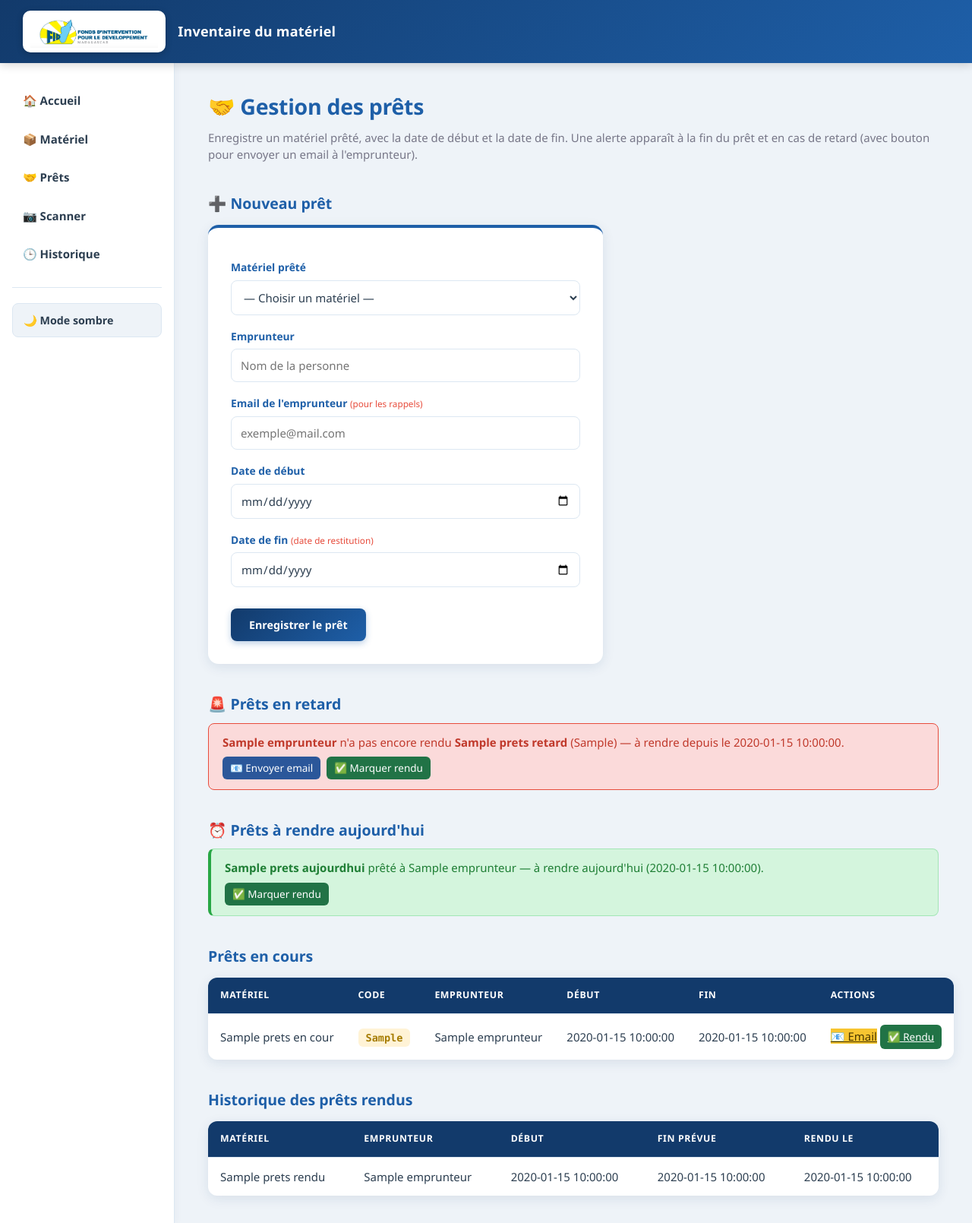
After one commit to ursullah2006/inventaire-fid, a Flask app: template templates/prets.html in a window 1280 px wide. The commit adds this page. Shown: the whole page at 76% size. Run offline with Flask 3, Linux system fonts and the light colour scheme; the template is opened without the code that fills it: most values are stand-ins (such as "Sample title", 1, 10 or a date in 2020); parts of the project's set-up code (start-up, migrations or seed data) failed here and were passed over; some libraries are stand-ins or nearby versions.

Commit message:
Ajout gestion des prêts, alertes stock 1/6 et envoi d'emails

```diff
--- a/app.py
+++ b/app.py
@@ -1,7 +1,9 @@
 import os
 import io
 import sqlite3
-from datetime import datetime, timedelta, timezone
+import smtplib
+from email.message import EmailMessage
+from datetime import datetime, timedelta, timezone, date
 from functools import wraps
 
 from flask import Flask, render_template, request, redirect, url_for, flash, session, send_file
@@ -23,6 +25,14 @@ else:
 
 STATUTS = ["En service", "En réparation", "Affecté", "Hors service", "Perdu/volé"]
 FUSEAU_MADAGASCAR = timezone(timedelta(hours=3))
+
+# Configuration SMTP pour l'envoi d'emails (à remplir via les variables d'environnement)
+SMTP_HOST = os.environ.get("SMTP_HOST", "")
+SMTP_PORT = int(os.environ.get("SMTP_PORT", "587"))
+SMTP_USER = os.environ.get("SMTP_USER", "")
+SMTP_PASS = os.environ.get("SMTP_PASS", "")
+EMAIL_FROM = os.environ.get("EMAIL_FROM", SMTP_USER)
+SMTP_ACTIF = bool(SMTP_HOST and SMTP_USER and SMTP_PASS)
 
 
 class PGConnection:
@@ -112,6 +122,26 @@ def init_db():
             date_action TEXT
         )
     """)
+    conn.execute(f"""
+        CREATE TABLE IF NOT EXISTS prets (
+            id {cle},
+            materiel_id INTEGER,
+            code_immo TEXT,
+            nom_materiel TEXT,
+            emprunteur TEXT NOT NULL,
+            email_emprunteur TEXT,
+            date_debut TEXT,
+            date_fin TEXT,
+            date_retour TEXT,
+            statut TEXT DEFAULT 'En cours'
+        )
+    """)
+
+    cols = [r["name"] for r in conn.execute("PRAGMA table_info(materiel)").fetchall()]
+    if "quantite" not in cols:
+        conn.execute("ALTER TABLE materiel ADD COLUMN quantite INTEGER DEFAULT 1")
+    if "quantite_initiale" not in cols:
+        conn.execute("ALTER TABLE materiel ADD COLUMN quantite_initiale INTEGER DEFAULT 1")
 
     nb_users = conn.execute("SELECT COUNT(*) AS total FROM users").fetchone()["total"]
     if nb_users == 0:
@@ -134,6 +164,58 @@ def log_historique(materiel_id, code_immo, nom_materiel, action, details=""):
           session.get("username", "?"), maintenant))
     conn.commit()
     conn.close()
+
+
+def envoyer_email(adresse, sujet, corps):
+    """Envoie un email et renvoie (ok, message)."""
+    if not SMTP_ACTIF:
+        return False, "Email non configuré. Renseigne les variables SMTP_HOST, SMTP_USER, SMTP_PASS."
+    if not adresse:
+        return False, "Aucune adresse email enregistrée pour cette personne."
+    try:
+        msg = EmailMessage()
+        msg["From"] = EMAIL_FROM
+        msg["To"] = adresse
+        msg["Subject"] = sujet
+        msg.set_content(corps)
+        with smtplib.SMTP(SMTP_HOST, SMTP_PORT, timeout=20) as serveur:
+            serveur.ehlo()
+            if serveur.has_extn("starttls"):
+                serveur.starttls()
+                serveur.ehlo()
+            serveur.login(SMTP_USER, SMTP_PASS)
+            serveur.send_message(msg)
+        return True, f"Email envoyé à {adresse}."
+    except Exception as e:
+        return False, f"Erreur lors de l'envoi de l'email : {e}"
+
+
+def prets_en_cours():
+    """Tous les prêts non rendus, enrichis du statut retard/aujourd'hui."""
+    conn = get_db_connection()
+    prets = conn.execute("SELECT * FROM prets WHERE statut != 'Rendu' ORDER BY date_fin").fetchall()
+    conn.close()
+    aujourd_hui = date.today()
+    resultats = []
+    for p in prets:
+        fin = datetime.strptime(p["date_fin"], "%Y-%m-%d").date() if p["date_fin"] else None
+        stats = {"en_retard": bool(fin and fin < aujourd_hui),
+                 "aujourdhui": bool(fin and fin == aujourd_hui)}
+        resultats.append((p, stats))
+    return resultats
+
+
+def alertes_stock():
+    """Matériels dont il ne reste qu'1/6 du stock initial."""
+    conn = get_db_connection()
+    items = conn.execute("""
+        SELECT * FROM materiel
+        WHERE quantite > 0 AND quantite_initiale > 0
+          AND quantite <= (quantite_initiale / 6)
+        ORDER BY quantite ASC
+    """).fetchall()
+    conn.close()
+    return items
 
 
 def login_required(f):
@@ -259,9 +341,14 @@ def accueil():
         ORDER BY materiel.id DESC LIMIT 5
     """).fetchall()
     conn.close()
+
+    prets_alertes = prets_en_cours()
+    stocks = alertes_stock()
+
     return render_template(
         "accueil.html", nb_categories=nb_categories, nb_materiel=nb_materiel,
-        repartition=repartition, max_nb=max_nb, derniers=derniers
+        repartition=repartition, max_nb=max_nb, derniers=derniers,
+        prets_alertes=prets_alertes, stocks=stocks
     )
 
 
@@ -404,12 +491,14 @@ def materiel_ajouter(categorie_id):
         statut = request.form.get("statut", "En service")
         responsable = request.form.get("responsable", "")
         fournisseur = request.form.get("fournisseur", "")
+        quantite = int(request.form.get("quantite", 1) or 1)
+        quantite_initiale = int(request.form.get("quantite_initiale", quantite) or quantite)
 
         try:
             nouveau_id = inserer(conn, """
-                INSERT INTO materiel (categorie_id, type, code_immo, prix, projet, nom, date_materiel, statut, responsable, fournisseur)
-                VALUES (?, ?, ?, ?, ?, ?, ?, ?, ?, ?)
-            """, (categorie_id, type_, code_immo, prix, projet, nom, date_materiel, statut, responsable, fournisseur))
+                INSERT INTO materiel (categorie_id, type, code_immo, prix, projet, nom, date_materiel, statut, responsable, fournisseur, quantite, quantite_initiale)
+                VALUES (?, ?, ?, ?, ?, ?, ?, ?, ?, ?, ?, ?)
+            """, (categorie_id, type_, code_immo, prix, projet, nom, date_materiel, statut, responsable, fournisseur, quantite, quantite_initiale))
             conn.commit()
             conn.close()
             log_historique(nouveau_id, code_immo, nom, "Ajout", f"Matériel ajouté dans '{categorie['nom']}'")
@@ -441,13 +530,15 @@ def materiel_modifier(categorie_id, id):
         statut = request.form.get("statut", "En service")
         responsable = request.form.get("responsable", "")
         fournisseur = request.form.get("fournisseur", "")
+        quantite = int(request.form.get("quantite", 1) or 1)
+        quantite_initiale = int(request.form.get("quantite_initiale", quantite) or quantite)
 
         try:
             conn.execute("""
                 UPDATE materiel
-                SET type=?, code_immo=?, prix=?, projet=?, nom=?, date_materiel=?, statut=?, responsable=?, fournisseur=?
+                SET type=?, code_immo=?, prix=?, projet=?, nom=?, date_materiel=?, statut=?, responsable=?, fournisseur=?, quantite=?, quantite_initiale=?
                 WHERE id=?
-            """, (type_, code_immo, prix, projet, nom, date_materiel, statut, responsable, fournisseur, id))
+            """, (type_, code_immo, prix, projet, nom, date_materiel, statut, responsable, fournisseur, quantite, quantite_initiale, id))
             conn.commit()
             conn.close()
             log_historique(id, code_immo, nom, "Modification", f"Statut: {statut}, Responsable: {responsable or '-'}")
@@ -487,6 +578,122 @@ def historique():
     logs = conn.execute("SELECT * FROM historique ORDER BY id DESC LIMIT 300").fetchall()
     conn.close()
     return render_template("historique.html", logs=logs)
+
+
+# ---------- GESTION DES PRETS ----------
+
+@app.route("/prets")
+@login_required
+def prets():
+    conn = get_db_connection()
+    materiels = conn.execute("SELECT id, code_immo, nom FROM materiel ORDER BY nom").fetchall()
+    prets = conn.execute("SELECT * FROM prets ORDER BY date_fin DESC, id DESC").fetchall()
+    conn.close()
+
+    prets_retard = []
+    prets_aujourdhui = []
+    prets_en_cours_liste = []
+    prets_rendus = []
+    aujourd_hui = date.today()
+    for p in prets:
+        fin = datetime.strptime(p["date_fin"], "%Y-%m-%d").date() if p["date_fin"] else None
+        if p["statut"] == "Rendu":
+            prets_rendus.append(p)
+        else:
+            prets_en_cours_liste.append(p)
+            if fin and fin < aujourd_hui:
+                prets_retard.append(p)
+            if fin and fin == aujourd_hui:
+                prets_aujourdhui.append(p)
+
+    return render_template(
+        "prets.html", materiels=materiels, prets_en_cours=prets_en_cours_liste,
+        prets_rendus=prets_rendus, prets_retard=prets_retard,
+        prets_aujourdhui=prets_aujourdhui
+    )
+
+
+@app.route("/prets/ajouter", methods=["POST"])
+@login_required
+def prets_ajouter():
+    materiel_id = request.form["materiel_id"]
+    emprunteur = request.form["emprunteur"].strip()
+    email_emprunteur = request.form["email_emprunteur"].strip()
+    date_debut = request.form["date_debut"]
+    date_fin = request.form["date_fin"]
+
+    if not emprunteur:
+        flash("Indique le nom de l'emprunteur.", "erreur")
+        return redirect(url_for("prets"))
+
+    conn = get_db_connection()
+    materiel = conn.execute("SELECT * FROM materiel WHERE id = ?", (materiel_id,)).fetchone()
+    if materiel is None:
+        conn.close()
+        flash("Matériel introuvable.", "erreur")
+        return redirect(url_for("prets"))
+
+    inserer(conn, """
+        INSERT INTO prets (materiel_id, code_immo, nom_materiel, emprunteur, email_emprunteur, date_debut, date_fin, statut)
+        VALUES (?, ?, ?, ?, ?, ?, ?, 'En cours')
+    """, (materiel_id, materiel["code_immo"], materiel["nom"], emprunteur, email_emprunteur, date_debut, date_fin))
+    conn.commit()
+    conn.close()
+    log_historique(materiel["id"], materiel["code_immo"], materiel["nom"], "Prêt",
+                   f"Prêté à {emprunteur} du {date_debut} au {date_fin}")
+    flash(f"Prêt enregistré : {materiel['nom']} → {emprunteur} jusqu'au {date_fin}.", "succes")
+    return redirect(url_for("prets"))
+
+
+@app.route("/prets/rendre/<int:id>")
+@login_required
+def prets_rendre(id):
+    conn = get_db_connection()
+    pret = conn.execute("SELECT * FROM prets WHERE id = ?", (id,)).fetchone()
+    if pret:
+        aujourd_hui = date.today().isoformat()
+        conn.execute("UPDATE prets SET statut = 'Rendu', date_retour = ? WHERE id = ?", (aujourd_hui, id))
+        conn.commit()
+        log_historique(pret["materiel_id"], pret["code_immo"], pret["nom_materiel"], "Retour",
+                       f"Retour par {pret['emprunteur']} le {aujourd_hui}")
+        flash(f"Retour enregistré pour {pret['nom_materiel']} ({pret['emprunteur']}).", "succes")
+        en_retard = (pret["date_fin"] and pret["date_fin"] < aujourd_hui)
+        if pret["email_emprunteur"] and en_retard:
+            ok, m = envoyer_email(
+                pret["email_emprunteur"],
+                f"Retour enregistré - {pret['nom_materiel']}",
+                f"Bonjour {pret['emprunteur']},\n\nLe matériel {pret['nom_materiel']} "
+                f"(code {pret['code_immo']}) a bien été rendu le {aujourd_hui}.\nMerci."
+            )
+            flash(m, "succes" if ok else "erreur")
+    conn.close()
+    return redirect(url_for("prets"))
+
+
+@app.route("/prets/email/<int:id>")
+@login_required
+def prets_email(id):
+    conn = get_db_connection()
+    pret = conn.execute("SELECT * FROM prets WHERE id = ?", (id,)).fetchone()
+    conn.close()
+    if not pret:
+        flash("Prêt introuvable.", "erreur")
+        return redirect(url_for("prets"))
+
+    if pret["statut"] == "Rendu":
+        sujet = f"Reçu pour la restitution - {pret['nom_materiel']}"
+        corps = (f"Bonjour {pret['emprunteur']},\n\n"
+                 f"Ceci est une confirmation : le matériel {pret['nom_materiel']} "
+                 f"(code {pret['code_immo']}) a été rendu le {pret['date_retour']}.\n")
+    else:
+        sujet = f"Rappel : rendre {pret['nom_materiel']}"
+        corps = (f"Bonjour {pret['emprunteur']},\n\n"
+                 f"Tu as emprunté le matériel : {pret['nom_materiel']} (code {pret['code_immo']}).\n"
+                 f"Date de début : {pret['date_debut']}\nDate de fin prévue : {pret['date_fin']}\n\n"
+                 f"Si le délai est dépassé, merci de le rendre dès que possible.\nMerci.")
+    ok, m = envoyer_email(pret["email_emprunteur"], sujet, corps)
+    flash(m, "succes" if ok else "erreur")
+    return redirect(url_for("prets"))
 
 
 # ---------- EXPORTS PAR CATEGORIE ----------
--- a/static/style.css
+++ b/static/style.css
@@ -1001,3 +1001,17 @@ tbody tr:hover {
     font-family: inherit;
     font-size: 1em;
 }
+/* ---------- ALERTES (pr?ts, retards, stock 1/6) ---------- */
+.bloc-alertes { margin: 14px 0 22px; }
+.bloc-alertes h2 { margin-bottom: 10px; }
+.alerte-retard { border: 1px solid var(--bordure-erreur, #e74c3c); }
+.alerte-stock { border: 1px solid var(--bordure-erreur, #e74c3c); }
+.alerte-actions { margin-top: 8px; }
+.alerte-lien { display: inline-block; margin-top: 6px; font-weight: 600; text-decoration: underline; }
+.btn-mini { border: none; border-radius: 6px; padding: 6px 10px; cursor: pointer; color: #fff; font-family: inherit; font-size: 0.9em; margin-right: 4px; }
+.btn-email { background-color: #2b579a; }
+.btn-email:hover { background-color: #1f426f; }
+.btn-valider { background-color: #217346; }
+.btn-valider:hover { background-color: #17542f; }
+.btn-valider-mini { display: inline-block; border-radius: 6px; padding: 6px 10px; background-color: #217346; color: #fff; font-size: 0.9em; }
+.btn-valider-mini:hover { background-color: #17542f; color: #fff; }
--- a/templates/base.html
+++ b/templates/base.html
@@ -26,6 +26,7 @@
         <aside class="sidebar">
             <a href="{{ url_for('accueil') }}" class="{{ 'actif' if request.endpoint == 'accueil' else '' }}">🏠 Accueil</a>
             <a href="{{ url_for('materiel_categories') }}" class="{{ 'actif' if request.endpoint and request.endpoint.startswith('materiel') else '' }}">📦 Matériel</a>
+            <a href="{{ url_for('prets') }}" class="{{ 'actif' if request.endpoint and request.endpoint.startswith('prets') else '' }}">🤝 Prêts</a>
             <a href="{{ url_for('scanner') }}" class="{{ 'actif' if request.endpoint and request.endpoint.startswith('scanner') else '' }}">📷 Scanner</a>
             <a href="{{ url_for('historique') }}" class="{{ 'actif' if request.endpoint == 'historique' else '' }}">🕒 Historique</a>
             {% if session.get('role') == 'admin' %}
--- a/templates/materiel_ajouter.html
+++ b/templates/materiel_ajouter.html
@@ -34,6 +34,12 @@
     <label>Fournisseur</label>
     <input type="text" name="fournisseur" value="{{ valeurs.get('fournisseur', '') }}">
 
+    <label>Quantité actuelle</label>
+    <input type="number" min="1" name="quantite" value="{{ valeurs.get('quantite', '1') }}">
+
+    <label>Quantité initiale <span class="obligatoire">(stock de départ pour l'alerte 1/6)</span></label>
+    <input type="number" min="1" name="quantite_initiale" value="{{ valeurs.get('quantite_initiale', '') }}" placeholder="Ex: 50">
+
     <label>Date</label>
     <input type="date" name="date_materiel" value="{{ valeurs.get('date_materiel', '') }}">
 
--- a/templates/materiel_modifier.html
+++ b/templates/materiel_modifier.html
@@ -34,6 +34,12 @@
     <label>Fournisseur</label>
     <input type="text" name="fournisseur" value="{{ item['fournisseur'] or '' }}">
 
+    <label>Quantité actuelle</label>
+    <input type="number" min="1" name="quantite" value="{{ item['quantite'] or 1 }}">
+
+    <label>Quantité initiale <span class="obligatoire">(stock de départ pour l'alerte 1/6)</span></label>
+    <input type="number" min="1" name="quantite_initiale" value="{{ item['quantite_initiale'] or item['quantite'] or 1 }}">
+
     <label>Date</label>
     <input type="date" name="date_materiel" value="{{ item['date_materiel'] }}">
 
--- /dev/null
+++ b/templates/prets.html
@@ -0,0 +1,132 @@
+{% extends "base.html" %}
+{% block titre %}Prêts de matériel{% endblock %}
+
+{% block contenu %}
+<h1>🤝 Gestion des prêts</h1>
+<p class="sous-titre">Enregistre un matériel prêté, avec la date de début et la date de fin. Une alerte apparaît à la fin du prêt et en cas de retard (avec bouton pour envoyer un email à l'emprunteur).</p>
+
+<h2>➕ Nouveau prêt</h2>
+<form method="post" action="{{ url_for('prets_ajouter') }}" class="form-materiel">
+    <label>Matériel prêté</label>
+    <select name="materiel_id" required>
+        <option value="">— Choisir un matériel —</option>
+        {% for m in materiels %}
+            <option value="{{ m['id'] }}">{{ m['nom'] }} ({{ m['code_immo'] }})</option>
+        {% endfor %}
+    </select>
+
+    <label>Emprunteur</label>
+    <input type="text" name="emprunteur" required placeholder="Nom de la personne">
+
+    <label>Email de l'emprunteur <span class="obligatoire">(pour les rappels)</span></label>
+    <input type="email" name="email_emprunteur" placeholder="exemple@mail.com">
+
+    <label>Date de début</label>
+    <input type="date" name="date_debut" required>
+
+    <label>Date de fin <span class="obligatoire">(date de restitution)</span></label>
+    <input type="date" name="date_fin" required>
+
+    <div class="form-actions">
+        <button type="submit">Enregistrer le prêt</button>
+    </div>
+</form>
+
+{% if prets_retard %}
+<div class="bloc-alertes">
+    <h2>🚨 Prêts en retard</h2>
+    {% for p in prets_retard %}
+    <div class="alerte alerte-erreur alerte-retard">
+        <strong>{{ p['emprunteur'] }}</strong> n'a pas encore rendu
+        <strong>{{ p['nom_materiel'] }}</strong> ({{ p['code_immo'] }})
+        — à rendre depuis le {{ p['date_fin'] }}.
+        <div class="alerte-actions">
+            <form method="get" action="{{ url_for('prets_email', id=p['id']) }}" style="display:inline">
+                <button class="btn-mini btn-email">📧 Envoyer email</button>
+            </form>
+            <form method="get" action="{{ url_for('prets_rendre', id=p['id']) }}" style="display:inline">
+                <button class="btn-mini btn-valider">✅ Marquer rendu</button>
+            </form>
+        </div>
+    </div>
+    {% endfor %}
+</div>
+{% endif %}
+
+{% if prets_aujourdhui %}
+<div class="bloc-alertes">
+    <h2>⏰ Prêts à rendre aujourd'hui</h2>
+    {% for p in prets_aujourdhui %}
+    <div class="alerte alerte-succes">
+        <strong>{{ p['nom_materiel'] }}</strong> prêté à {{ p['emprunteur'] }} — à rendre aujourd'hui ({{ p['date_fin'] }}).
+        <div class="alerte-actions">
+            <form method="get" action="{{ url_for('prets_rendre', id=p['id']) }}" style="display:inline">
+                <button class="btn-mini btn-valider">✅ Marquer rendu</button>
+            </form>
+        </div>
+    </div>
+    {% endfor %}
+</div>
+{% endif %}
+
+<h2>Prêts en cours</h2>
+{% if prets_en_cours|length == 0 %}
+    <p class="vide">Aucun prêt en cours.</p>
+{% else %}
+<table>
+    <thead>
+        <tr>
+            <th>Matériel</th>
+            <th>Code</th>
+            <th>Emprunteur</th>
+            <th>Début</th>
+            <th>Fin</th>
+            <th>Actions</th>
+        </tr>
+    </thead>
+    <tbody>
+    {% for p in prets_en_cours %}
+        <tr>
+            <td>{{ p['nom_materiel'] }}</td>
+            <td><span class="badge-code">{{ p['code_immo'] }}</span></td>
+            <td>{{ p['emprunteur'] }}</td>
+            <td>{{ p['date_debut'] }}</td>
+            <td>{{ p['date_fin'] }}</td>
+            <td class="td-actions">
+                <a href="{{ url_for('prets_email', id=p['id']) }}" class="btn-modifier">📧 Email</a>
+                <a href="{{ url_for('prets_rendre', id=p['id']) }}" class="btn-valider-mini">✅ Rendu</a>
+            </td>
+        </tr>
+    {% endfor %}
+    </tbody>
+</table>
+{% endif %}
+
+<h2>Historique des prêts rendus</h2>
+{% if prets_rendus|length == 0 %}
+    <p class="vide">Aucun prêt rendu pour le moment.</p>
+{% else %}
+<table>
+    <thead>
+        <tr>
+            <th>Matériel</th>
+            <th>Emprunteur</th>
+            <th>Début</th>
+            <th>Fin prévue</th>
+            <th>Rendu le</th>
+        </tr>
+    </thead>
+    <tbody>
+    {% for p in prets_rendus %}
+        <tr>
+            <td>{{ p['nom_materiel'] }}</td>
+            <td>{{ p['emprunteur'] }}</td>
+            <td>{{ p['date_debut'] }}</td>
+            <td>{{ p['date_fin'] }}</td>
+            <td>{{ p['date_retour'] }}</td>
+        </tr>
+    {% endfor %}
+    </tbody>
+</table>
+{% endif %}
+{% endblock %}
```
Also changed, not shown: templates/accueil.html (+39 -0 lines).
